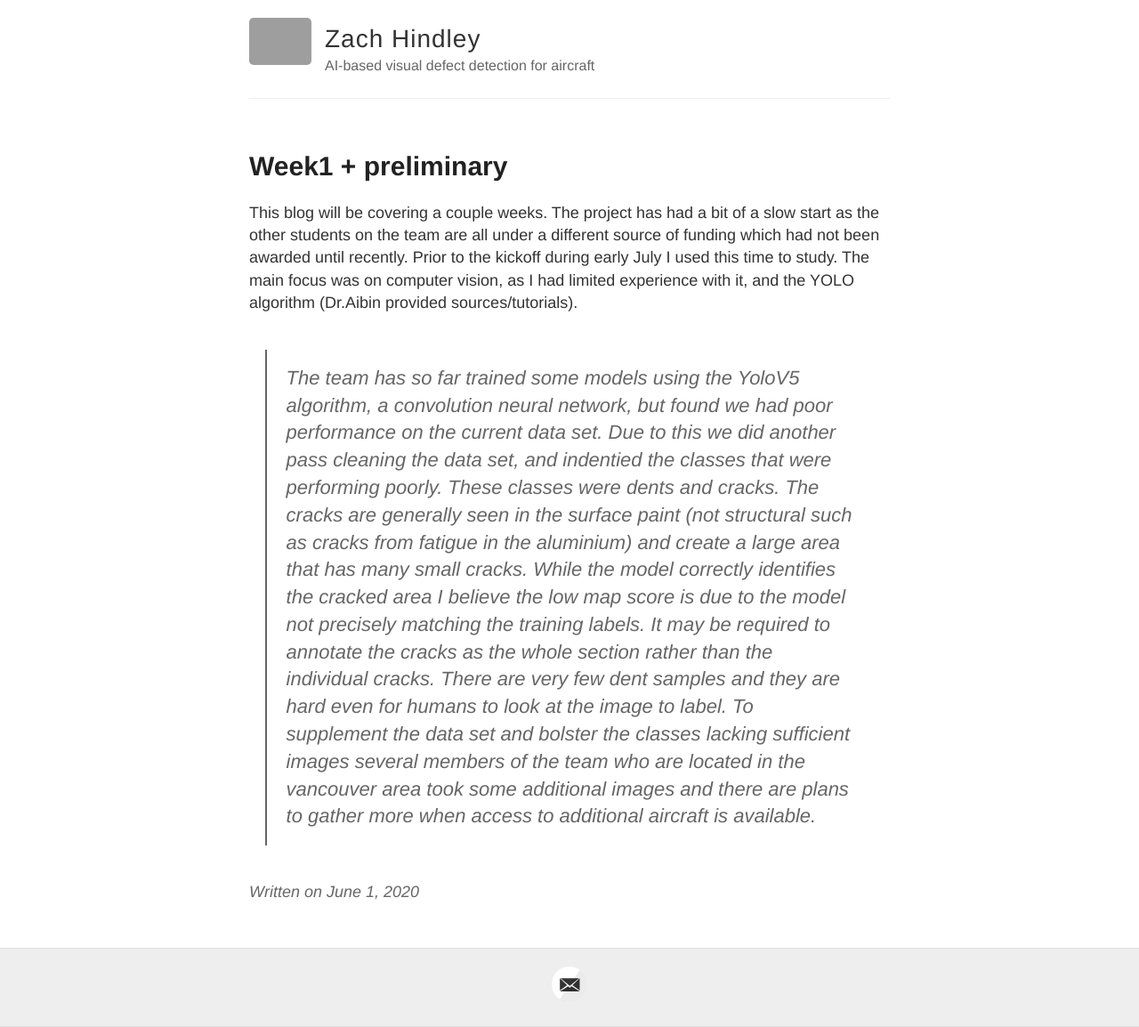
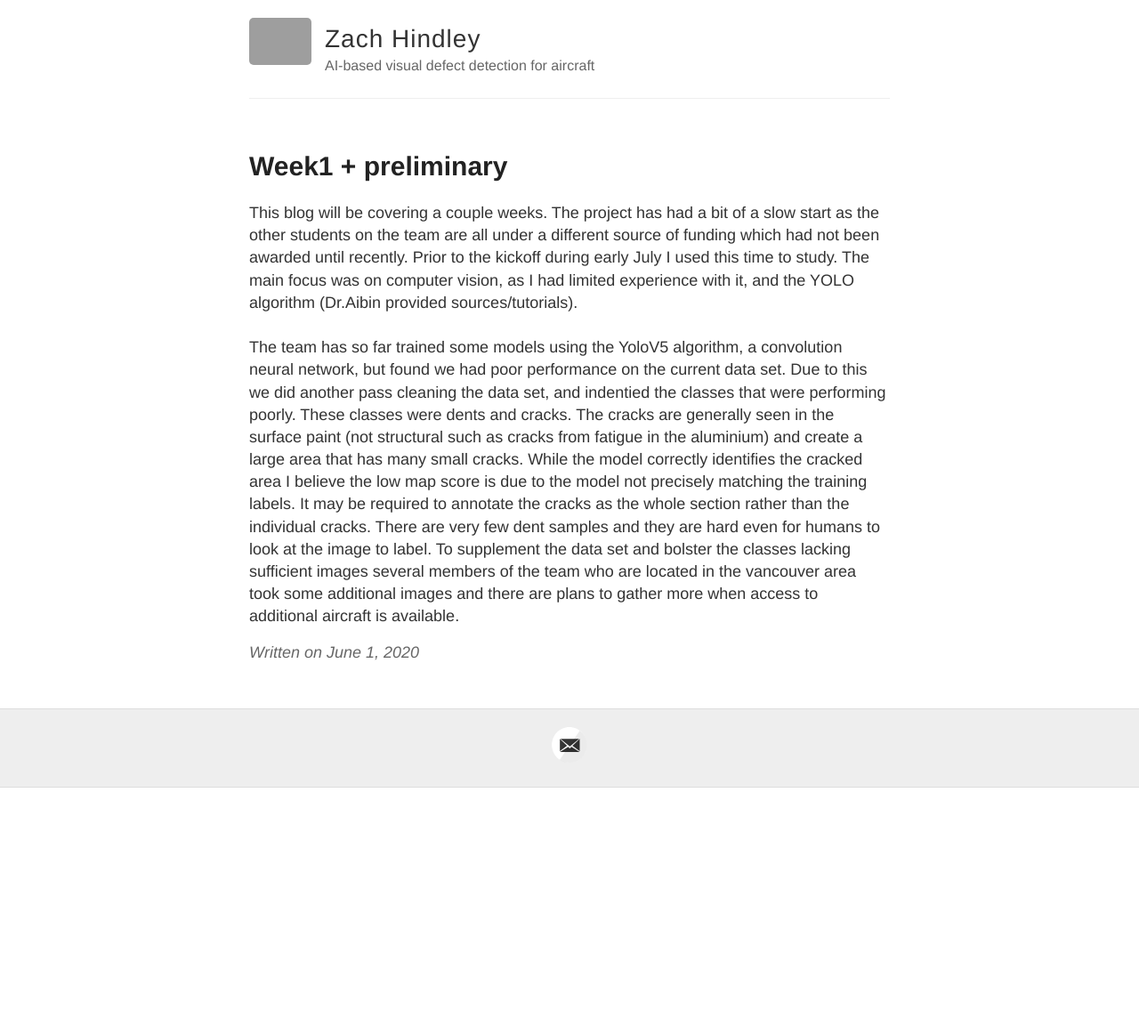
Before and after one commit to zhindley/zhindley.github.io, a Jekyll site: the page built from _posts/2020-06-01-week1.md, in a window 1280 px wide. Shown: the whole page at 89% size. Built offline with Jekyll 4.4.1, drawn with Linux system fonts in a browser that asks for light colours; after the commit the page ends 900 px from its top, so only the background shows below that; grey boxes are pictures that could not be loaded.

Commit message:
Update 2020-06-01-week1.md

```diff
--- a/_posts/2020-06-01-week1.md
+++ b/_posts/2020-06-01-week1.md
@@ -4,4 +4,5 @@ title: Week1 + preliminary
 ---
 
 This blog will be covering a couple weeks. The project has had a bit of a slow start as the other students on the team are all under a different source of funding which had not been awarded until recently. Prior to the kickoff during early July I used this time to study. The main focus was on computer vision, as I had limited experience with it, and the YOLO algorithm (Dr.Aibin provided sources/tutorials).<br />
- >The team has so far trained some models using the YoloV5 algorithm, a convolution neural network, but found we had poor performance on the current data set. Due to this we did another pass cleaning the data set, and indentied the classes that were performing poorly. These classes were dents and cracks. The cracks are generally seen in the surface paint (not structural such as cracks from fatigue in the aluminium) and create a large area that has many small cracks. While the model correctly identifies the cracked area I believe the low map score is due to the model not precisely matching the training labels. It may be required to annotate the cracks as the whole section rather than the individual cracks. There are very few dent samples and they are hard even for humans to look at the image to label. To supplement the data set and bolster the classes lacking sufficient images several members of the team who are located in the vancouver area took some additional images and there are plans to gather more when access to additional aircraft is available.
+<br />
+The team has so far trained some models using the YoloV5 algorithm, a convolution neural network, but found we had poor performance on the current data set. Due to this we did another pass cleaning the data set, and indentied the classes that were performing poorly. These classes were dents and cracks. The cracks are generally seen in the surface paint (not structural such as cracks from fatigue in the aluminium) and create a large area that has many small cracks. While the model correctly identifies the cracked area I believe the low map score is due to the model not precisely matching the training labels. It may be required to annotate the cracks as the whole section rather than the individual cracks. There are very few dent samples and they are hard even for humans to look at the image to label. To supplement the data set and bolster the classes lacking sufficient images several members of the team who are located in the vancouver area took some additional images and there are plans to gather more when access to additional aircraft is available.
```
